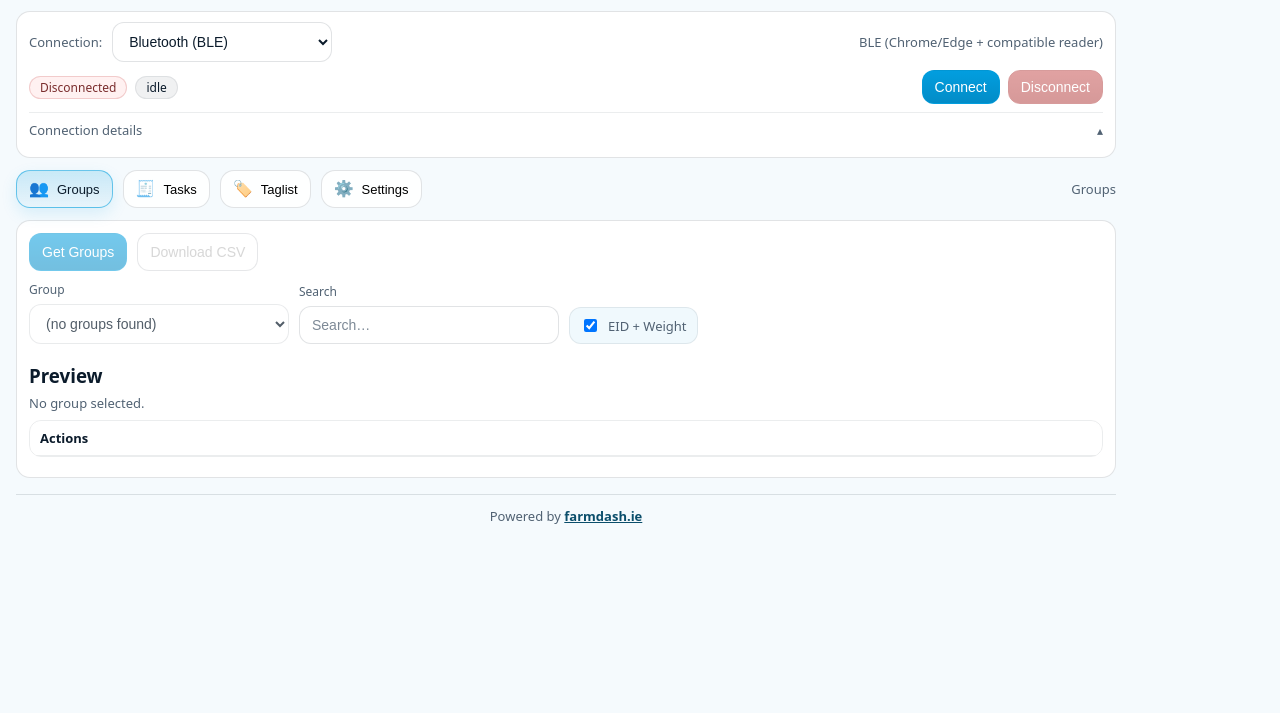
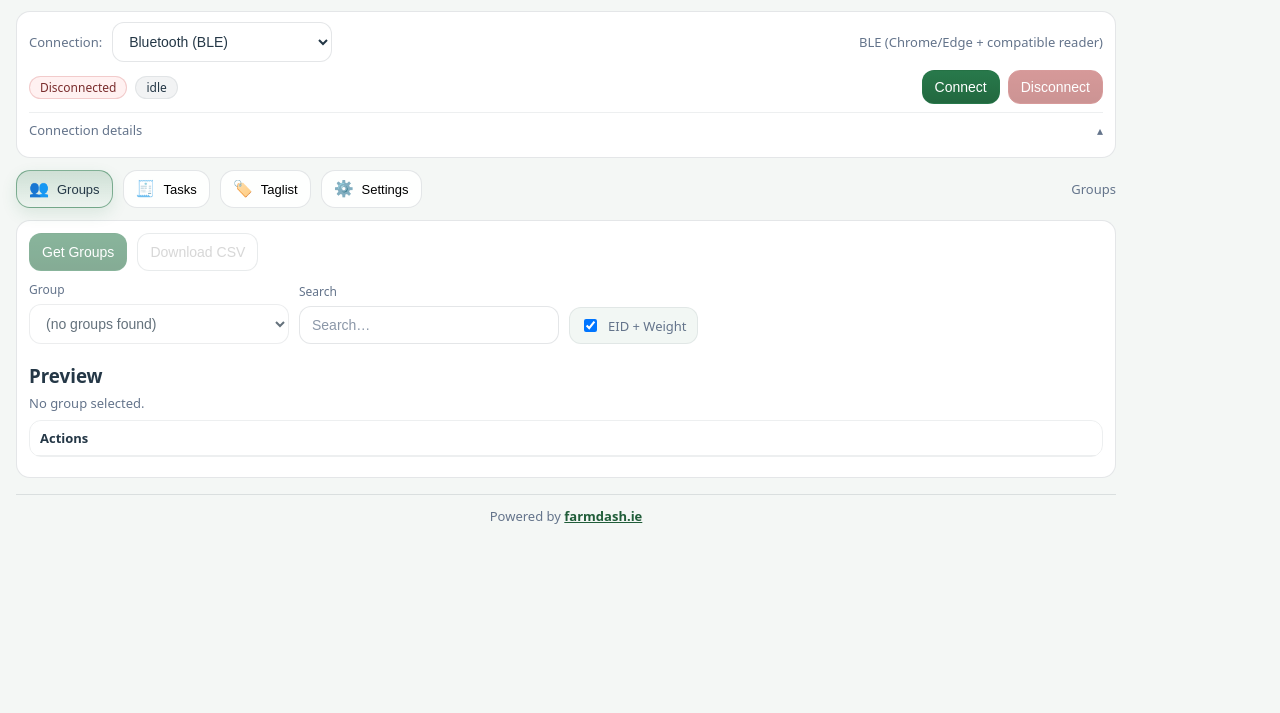
Before and after one commit to Farmer-Eds-Shed/Agrident-Web-Utility, a plain HTML site: page index.html in a window 1280 px wide. Shown: the part 87-800 px from the top of the page. Drawn offline with Linux system fonts and the light colour scheme.

Commit message:
Adopt FarmDash green and slate theme

```diff
--- a/styles.css
+++ b/styles.css
@@ -1,28 +1,28 @@
-/* styles.css  (Allflex-ish blue theme + softer status colours) */
+/* styles.css — FarmDash theme */
 :root{
-  /* sampled from your guide image: bright Allflex blue + light blue */
-  --brand:#029EDF;
-  --brand2:#6FC4E8;
+  /* FarmDash shared palette */
+  --brand:#28794B;
+  --brand2:#A8D5B8;
 
-  --bg:#F5FAFD;
+  --bg:#F4F7F5;
   --card:#FFFFFF;
-  --text:#0B1B2B;
-  --muted:#516273;
+  --text:#243746;
+  --muted:#64748B;
 
-  --bd:rgba(11,27,43,.12);
-  --bd2:rgba(11,27,43,.08);
+  --bd:rgba(36,55,70,.12);
+  --bd2:rgba(36,55,70,.08);
 
-  --shadow:0 10px 24px rgba(11,27,43,.10);
+  --shadow:0 10px 24px rgba(36,55,70,.10);
 
   /* softer “status” colours (less shouty than green/red) */
-  --ok-bg:#E7F6FF;
-  --ok-fg:#0B4E6B;
+  --ok-bg:#E7F4EB;
+  --ok-fg:#205D39;
 
   --bad-bg:#FFF1F1;
   --bad-fg:#7A2D2D;
 
   --btn-bg:#FFFFFF;
-  --btn-bd:rgba(11,27,43,.18);
+  --btn-bd:rgba(36,55,70,.18);
 
   --danger-bg:#C95757;   /* softened red */
   --danger-bd:#B84A4A;
@@ -64,7 +64,7 @@ select, input{
   background:#fff;
   color:var(--text);
 }
-input::placeholder{ color:rgba(81,98,115,.75); }
+input::placeholder{ color:rgba(100,116,139,.75); }
 
 button:disabled{ opacity:.55; cursor:not-allowed; }
 
@@ -72,12 +72,12 @@ button:disabled{ opacity:.55; cursor:not-allowed; }
 .pill{
   padding:2px 10px;
   border-radius:999px;
-  background:rgba(11,27,43,.06);
+  background:rgba(36,55,70,.06);
   font-size:12px;
   white-space:nowrap;
   border:1px solid var(--bd2);
 }
-.ok{ background:var(--ok-bg); color:var(--ok-fg); border-color:rgba(2,158,223,.25); }
+.ok{ background:var(--ok-bg); color:var(--ok-fg); border-color:rgba(40,121,75,.25); }
 .bad{ background:var(--bad-bg); color:var(--bad-fg); border-color:rgba(201,87,87,.25); }
 
 /* Buttons */
@@ -89,14 +89,14 @@ button:disabled{ opacity:.55; cursor:not-allowed; }
 }
 
 .btnPrimary{
-  border-color: rgba(2,158,223,.55);
-  background: linear-gradient(180deg, var(--brand), #028CC7);
+  border-color: rgba(40,121,75,.55);
+  background: linear-gradient(180deg, var(--brand), #22683F);
   color:#fff;
 }
 
 .btnDanger{
   border-color: var(--danger-bd);
-  background: linear-gradient(180deg, var(--danger-bg), #B54646);
+  background: linear-gradient(180deg, #B54646, #A33D3D);
   color:#fff;
 }
 
@@ -189,10 +189,10 @@ details.connMore[open] > summary:after{ content:"▴"; }
 .tabBtn .tabLabel{ font-size:13px; }
 
 .tabBtn.active{
-  border-color: rgba(2,158,223,.55);
-  background: linear-gradient(180deg, rgba(2,158,223,.18), rgba(111,196,232,.10));
+  border-color: rgba(40,121,75,.55);
+  background: linear-gradient(180deg, rgba(40,121,75,.18), rgba(168,213,184,.10));
   color: var(--text);
-  box-shadow: 0 6px 16px rgba(2,158,223,.12);
+  box-shadow: 0 6px 16px rgba(40,121,75,.12);
 }
 
 /* ---------- Toolbars ---------- */
@@ -238,7 +238,7 @@ details.connMore[open] > summary:after{ content:"▴"; }
   padding: 8px 10px;
   border:1px solid var(--bd2);
   border-radius:12px;
-  background: rgba(2,158,223,.06);
+  background: rgba(40,121,75,.06);
 }
 
 /* Tables */
@@ -257,7 +257,7 @@ th, td{
 }
 
 th{
-  background: rgba(11,27,43,.03);
+  background: rgba(36,55,70,.03);
   position:sticky;
   top:0;
   z-index:1;
@@ -298,7 +298,7 @@ table {
 .overlay{
   position:fixed;
   inset:0;
-  background: rgba(11,27,43,.35);
+  background: rgba(36,55,70,.35);
   display:none;
   align-items:center;
   justify-content:center;
@@ -373,7 +373,7 @@ table {
   display:flex;
   gap:10px;
   justify-content:flex-end;
-  background: rgba(11,27,43,.03);
+  background: rgba(36,55,70,.03);
   flex-wrap:wrap;
 }
 
@@ -486,3 +486,9 @@ table {
   .scroll{ max-height:360px; }
   table{ min-width:680px; }
 }
+
+/* Accessible keyboard focus across shared controls */
+:where(button, select, input, a, summary):focus-visible{
+  outline:2px solid var(--brand);
+  outline-offset:3px;
+}
```
